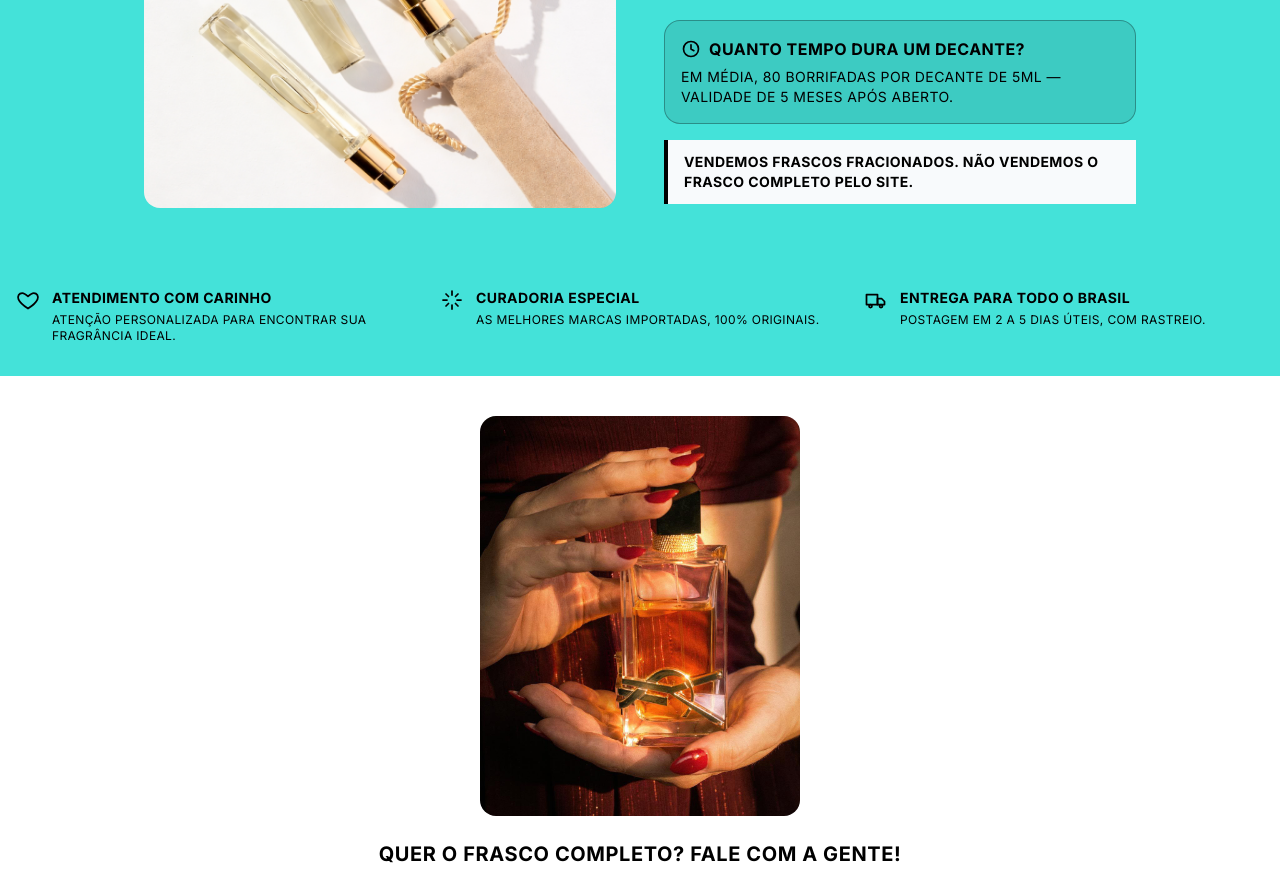
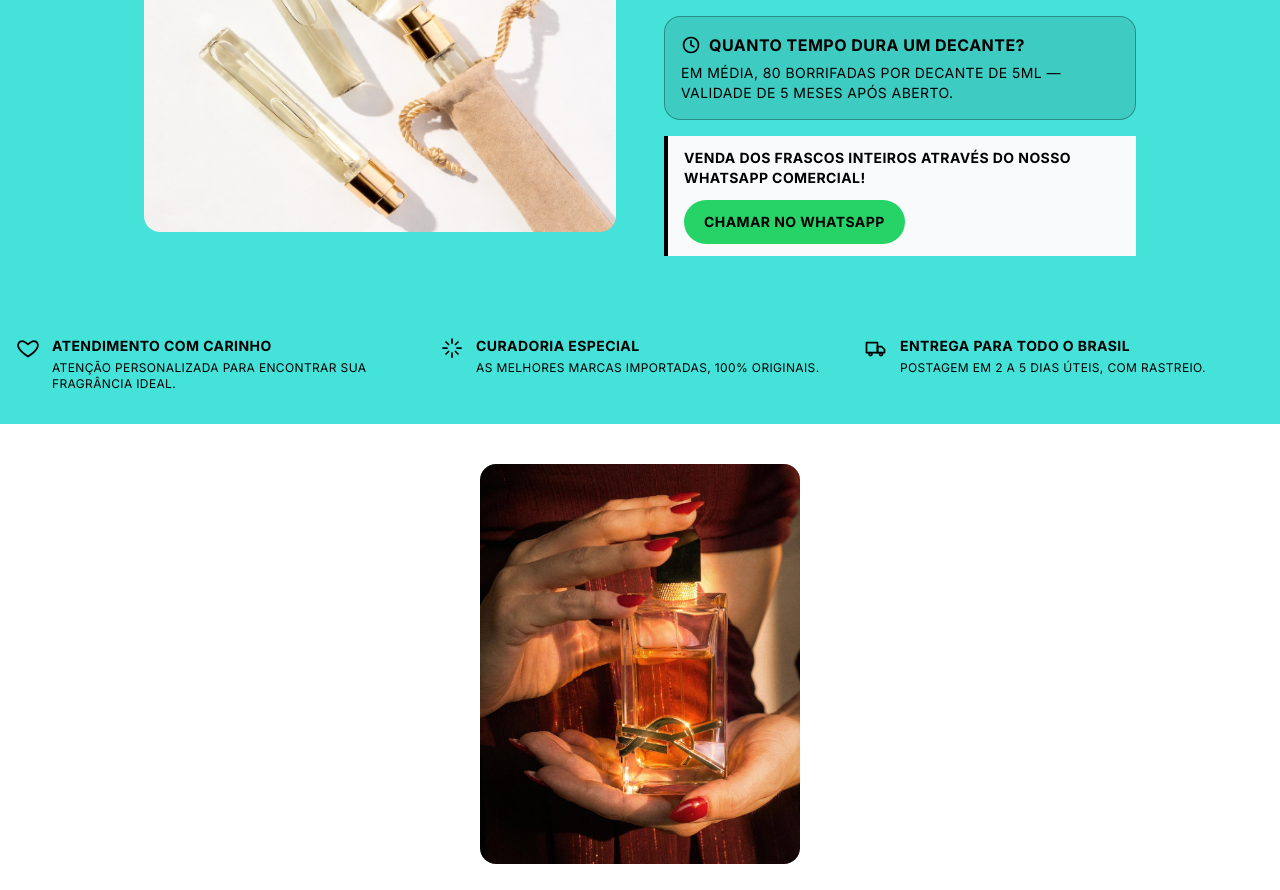
Before and after one commit to JoaoV-Andrade/Alexandra-perfumaria, a Next.js app: page / in a window 1280 px wide. Shown: the part 1040-1930 px from the top of the page. Built offline with nearby package versions, Linux system fonts and the light colour scheme; no server answers; the database is empty.

Commit message:
Troca aviso de frasco completo por CTA de WhatsApp na secao de decantes
Co-Authored-By: Claude Sonnet 5 <noreply@anthropic.com>

```diff
--- a/src/components/home/about-decants-section.tsx
+++ b/src/components/home/about-decants-section.tsx
@@ -1,4 +1,6 @@
 import Image from "next/image";
+
+import { FULL_BOTTLE_WHATSAPP_URL } from "@/lib/nav-items";
 
 const CHECKS = [
   "Custo mais acessível",
@@ -53,10 +55,19 @@ export function AboutDecantsSection() {
             </p>
           </div>
 
-          <p className="mt-4 border-l-4 border-link bg-surface px-4 py-3 text-sm font-medium text-foreground">
-            Vendemos frascos fracionados. Não vendemos o frasco completo pelo
-            site.
-          </p>
+          <div className="mt-4 flex flex-wrap items-center justify-between gap-3 border-l-4 border-link bg-surface px-4 py-3">
+            <p className="text-sm font-medium text-foreground">
+              Venda dos Frascos Inteiros através do nosso WhatsApp Comercial!
+            </p>
+            <a
+              href={FULL_BOTTLE_WHATSAPP_URL}
+              target="_blank"
+              rel="noopener noreferrer"
+              className="inline-flex h-11 shrink-0 items-center justify-center rounded-full bg-whatsapp px-5 text-sm font-semibold text-accent-foreground transition-colors hover:opacity-90 focus-visible:outline focus-visible:outline-2 focus-visible:outline-offset-2 focus-visible:outline-link"
+            >
+              Chamar no WhatsApp
+            </a>
+          </div>
         </div>
       </div>
     </section>
```
